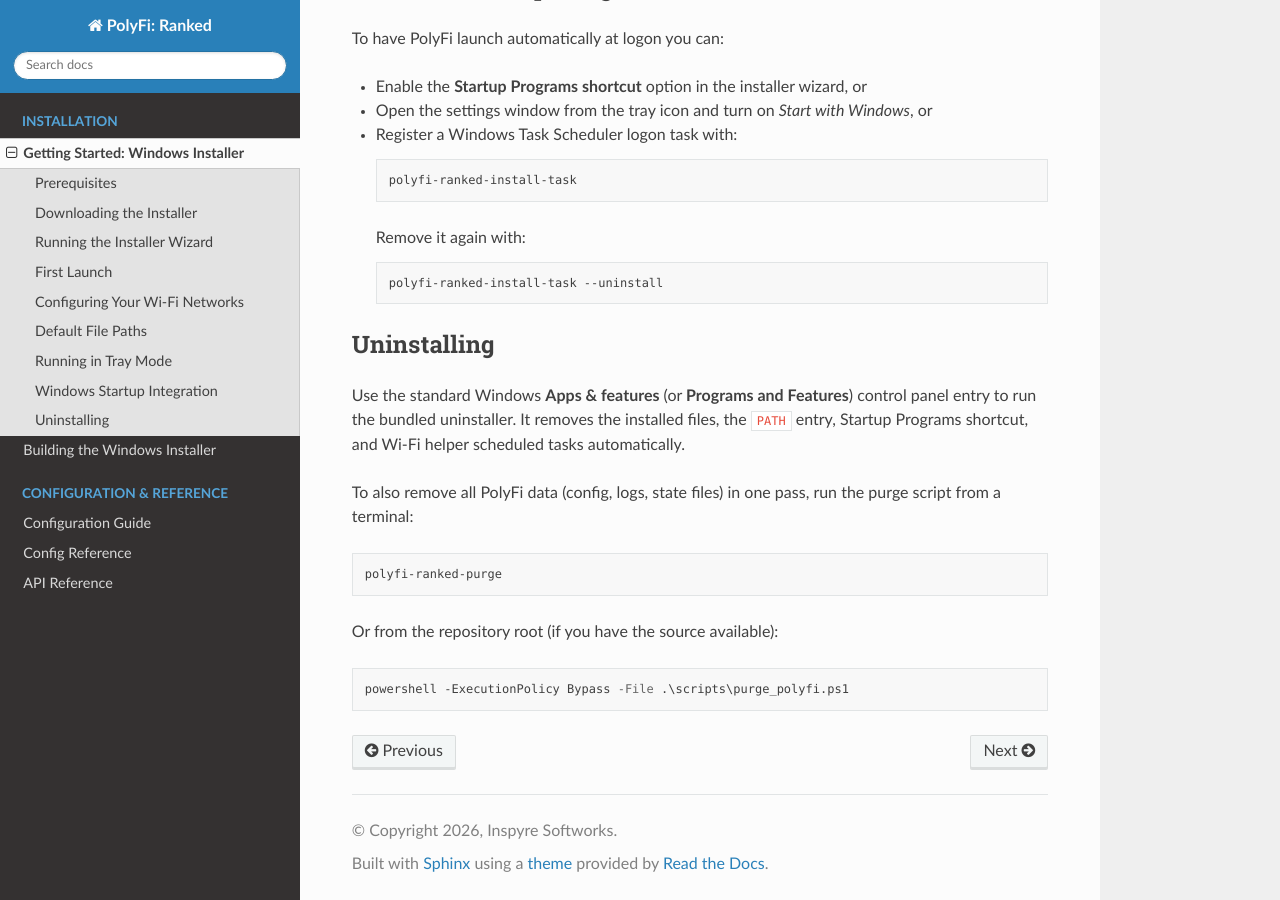
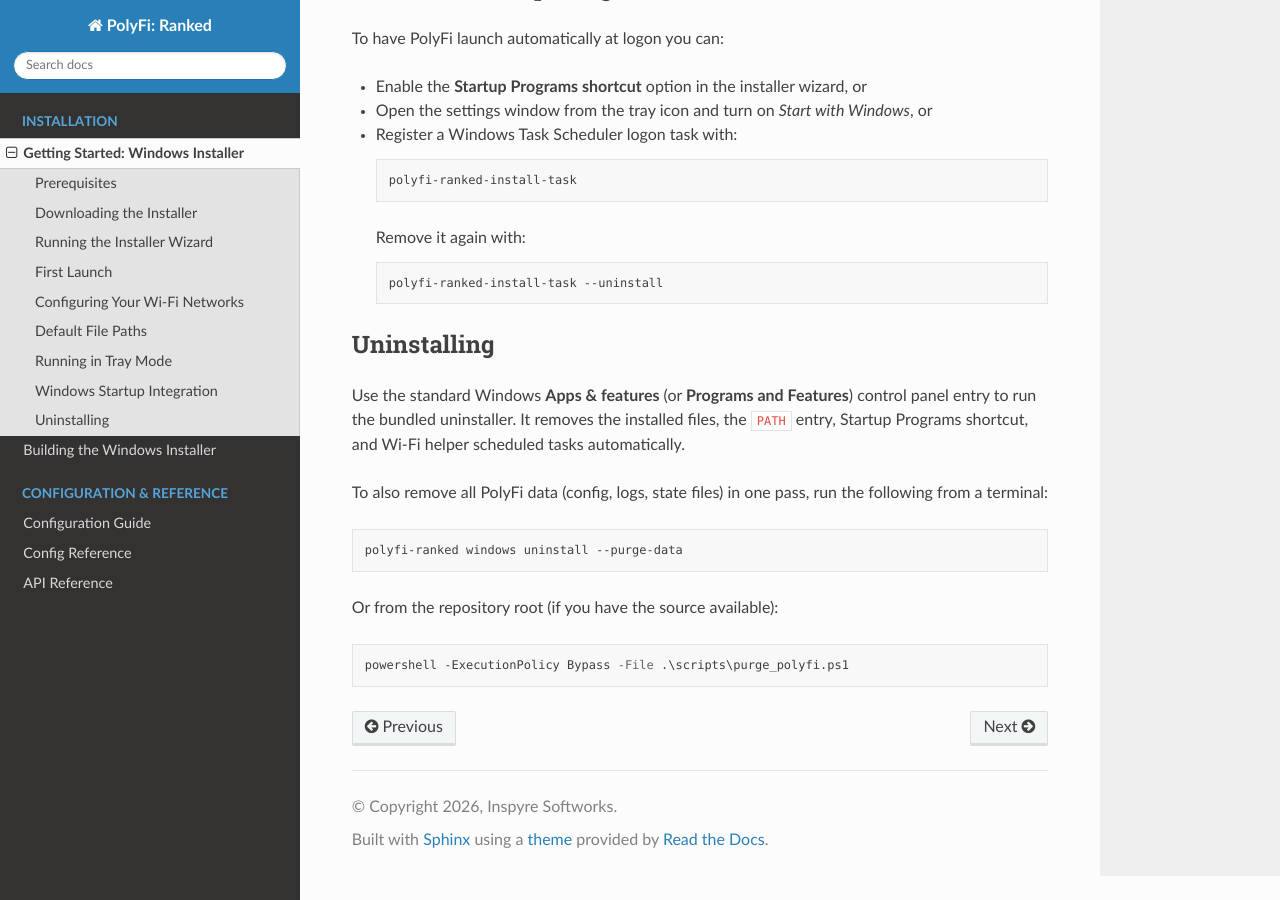
Before and after one commit to Inspyre-Softworks/PolyFi-Ranked, a Sphinx documentation site: the page built from docs/getting-started-installer.rst, in a window 1280 px wide and 900 px high, scrolled down 2864 px. Built offline with Sphinx 7.4.7 and the Read the Docs theme 3.1.0, drawn with Linux system fonts in a browser that asks for light colours; some of the changed text lies outside the part shown.

Commit message:
fix: apply review comment changes to workflow and docs
Agent-Logs-Url: https://github.com/Inspyre-Softworks/PolyFi-Ranked/sessions/9fd3a5ae-0754-4019-83d2-73ff85e8d38f

Co-authored-by: tayjaybabee <43686206+tayjaybabee@users.noreply.github.com>

```diff
--- a/docs/building-windows-installer.rst
+++ b/docs/building-windows-installer.rst
@@ -41,7 +41,7 @@ PyInstaller step and the Inno Setup step in one command:
 
    powershell -ExecutionPolicy Bypass -File .\scripts\build_windows_installer.ps1
 
-When the script finishes successfully, two artefacts are produced:
+When the script finishes successfully, two artifacts are produced:
 
 - **PyInstaller app folder:**
   ``dist\pyinstaller\polyfi-ranked\polyfi-ranked.exe``
@@ -182,7 +182,7 @@ GitHub-hosted Windows runner:
 
 Both workflows install the Poetry ``packaging`` group, run
 ``scripts\build_windows_installer.ps1``, archive the PyInstaller bundle as a
-zip, and upload the artefacts before creating the GitHub Release.
+zip, and upload the artifacts before creating the GitHub Release.
 
 Troubleshooting
 ---------------
--- a/docs/getting-started-installer.rst
+++ b/docs/getting-started-installer.rst
@@ -168,11 +168,11 @@ files, the ``PATH`` entry, Startup Programs shortcut, and Wi-Fi helper
 scheduled tasks automatically.
 
 To also remove all PolyFi data (config, logs, state files) in one pass, run
-the purge script from a terminal:
+the following from a terminal:
 
 .. code-block:: text
 
-   polyfi-ranked-purge
+   polyfi-ranked windows uninstall --purge-data
 
 Or from the repository root (if you have the source available):
 
```
Also changed, not shown: other parts of docs/getting-started-installer.rst (+1 -1 lines), 1 other file.
